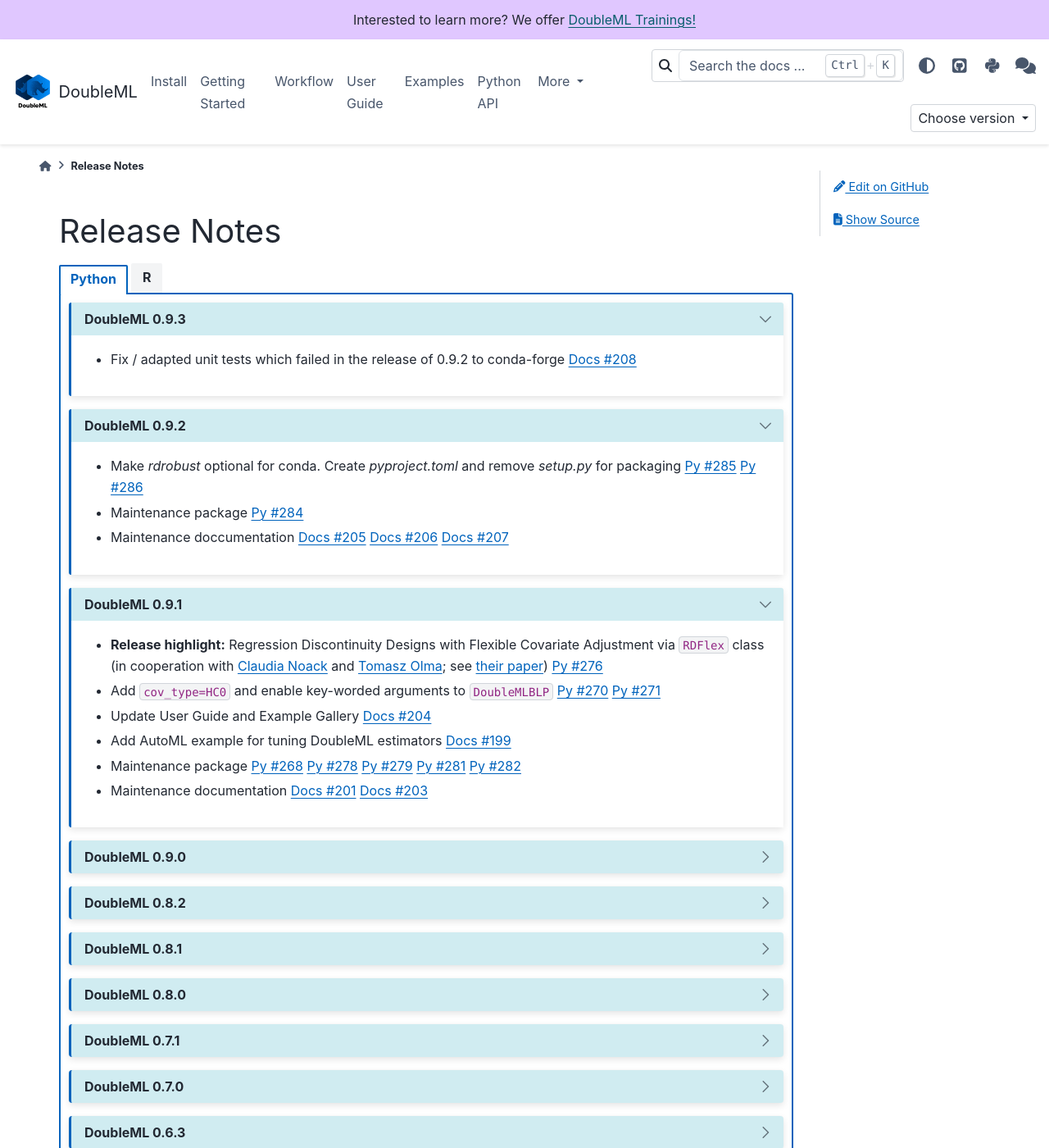
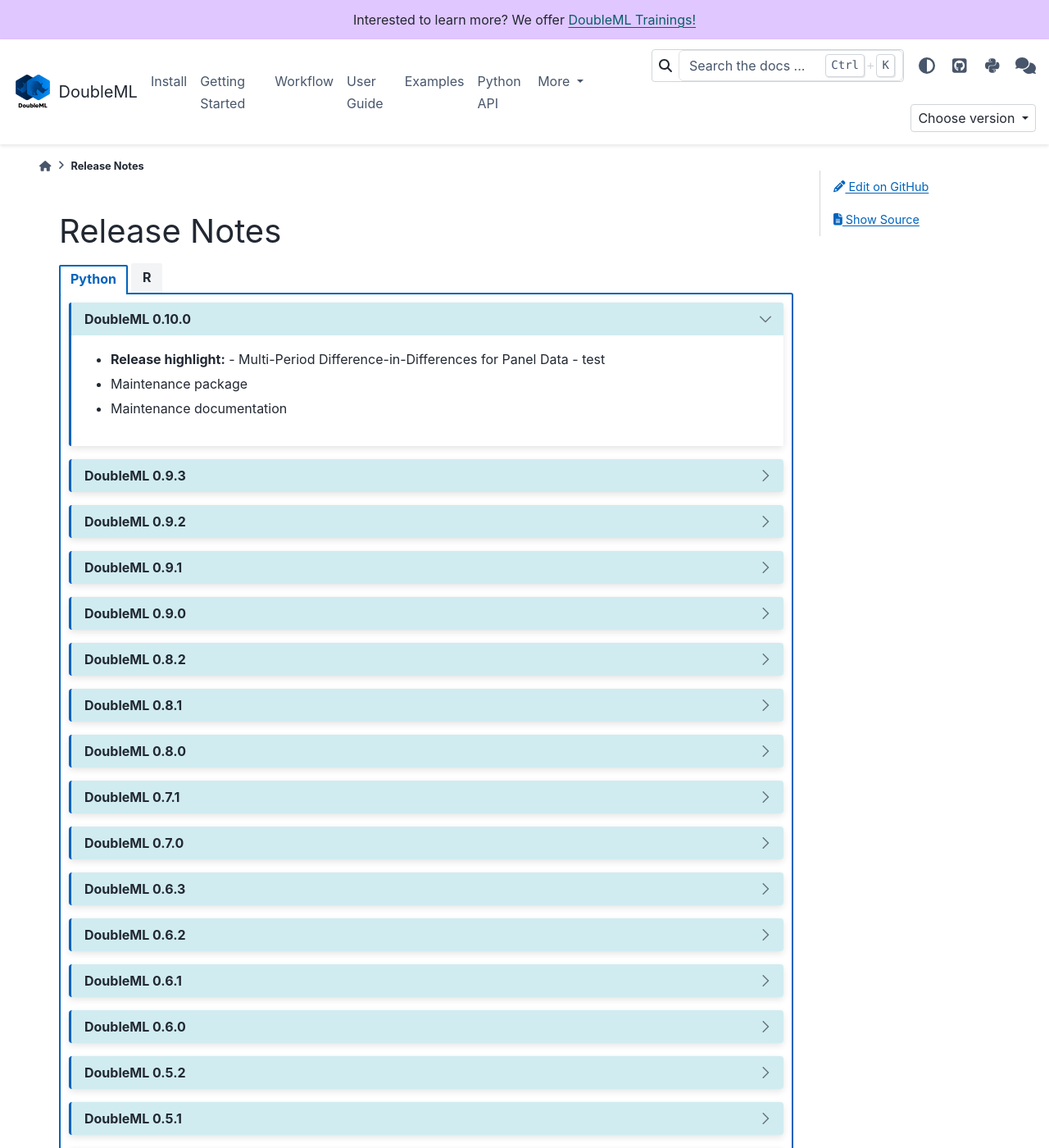
Before and after one commit to DoubleML/doubleml-docs, a Sphinx documentation site: the page built from doc/release/release.rst, in a window 1280 px wide and 1400 px high. Shown: the whole window at 82% size. Built offline with Sphinx 7.4.7 and the PyData theme 0.15.4, drawn with Linux system fonts in a browser that asks for light colours; the version number could not be read and is left out.

Commit message:
start release notes for 0.10.0

```diff
--- a/doc/release/release.rst
+++ b/doc/release/release.rst
@@ -7,16 +7,26 @@
 
   .. tab-item:: Python
 
+    .. dropdown:: DoubleML 0.10.0
+      :class-title: sd-bg-primary sd-font-weight-bold
+      :open:
+
+      - **Release highlight:**
+        - Multi-Period Difference-in-Differences for Panel Data
+        - test
+
+      - Maintenance package
+
+      - Maintenance documentation
+
     .. dropdown:: DoubleML 0.9.3
       :class-title: sd-bg-primary sd-font-weight-bold
-      :open:
 
       - Fix / adapted unit tests which failed in the release of 0.9.2 to conda-forge
         `Docs #208 <https://github.com/DoubleML/doubleml-docs/pull/208>`_
 
     .. dropdown:: DoubleML 0.9.2
       :class-title: sd-bg-primary sd-font-weight-bold
-      :open:
 
       - Make `rdrobust` optional for conda. Create `pyproject.toml` and remove `setup.py` for packaging
         `Py #285 <https://github.com/DoubleML/doubleml-for-py/pull/285>`_
@@ -25,14 +35,13 @@
       - Maintenance package
         `Py #284 <https://github.com/DoubleML/doubleml-for-py/pull/284>`_
 
-      - Maintenance doccumentation
+      - Maintenance documentation
         `Docs #205 <https://github.com/DoubleML/doubleml-docs/pull/205>`_
         `Docs #206 <https://github.com/DoubleML/doubleml-docs/pull/206>`_
         `Docs #207 <https://github.com/DoubleML/doubleml-docs/pull/207>`_
 
     .. dropdown:: DoubleML 0.9.1
       :class-title: sd-bg-primary sd-font-weight-bold
-      :open:
 
       - **Release highlight:** Regression Discontinuity Designs with Flexible Covariate Adjustment
         via ``RDFlex`` class (in cooperation with `Claudia Noack <https://github.com/claudianoack>`_
```
